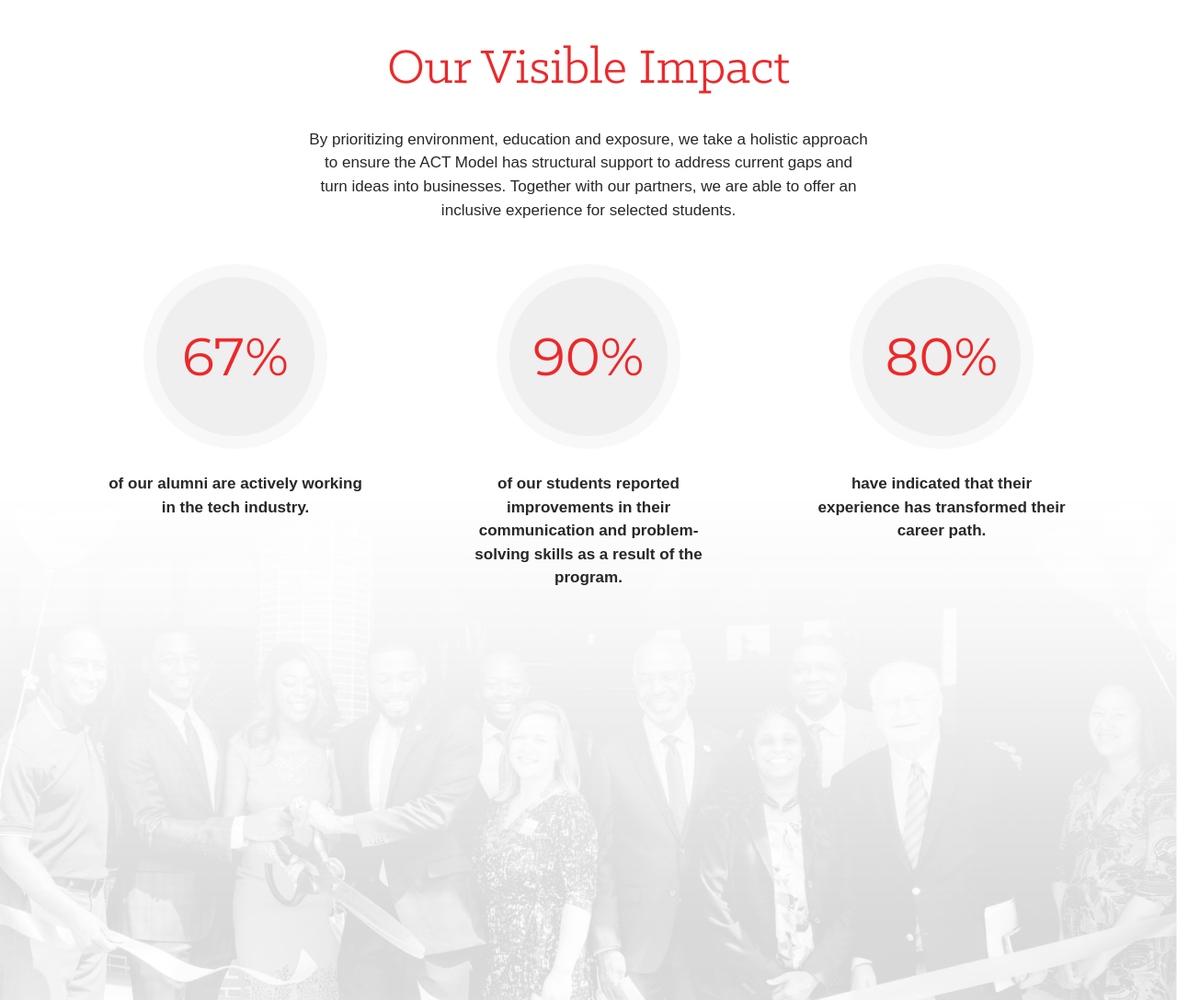
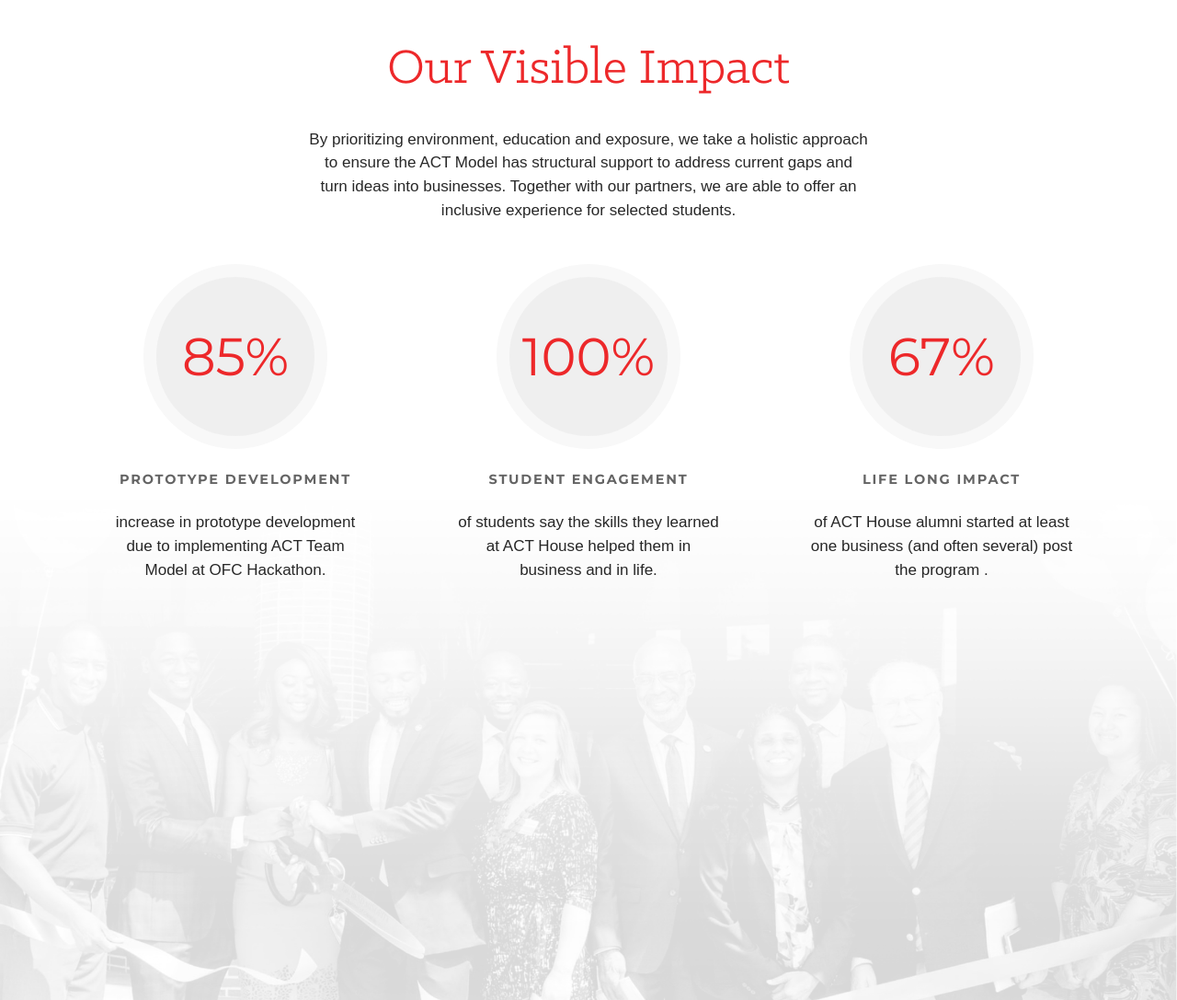
Before and after one commit to russ4stall/act-site, a website: page public/index.html in a window 1280 px wide. Shown: the part 2450-3537 px from the top of the page at 92% size. Drawn offline with nearby package versions, Linux system fonts and the light colour scheme; files that its build step writes are made by us from their sources.

Commit message:
updated stats

```diff
--- a/public/index.html
+++ b/public/index.html
@@ -222,16 +222,19 @@
             </div>
             <div class="stats">
                 <div>
-                    <h1>67%</h1>
-                    <p>of our alumni are actively working in the tech industry.</p>
+                    <h1>85%</h1>
+                    <h5>Prototype Development</h5>
+                    <p>increase in prototype development due to implementing ACT Team Model at OFC Hackathon.</p>
                 </div>
                 <div>
-                    <h1>90%</h1>
-                    <p>of our students reported improvements in their communication and problem-solving skills as a result of the program.</p>
+                    <h1>100%</h1>
+                    <h5>Student Engagement</h5>
+                    <p>of students say the skills they learned at ACT House helped them in business and in life.</p>
                 </div>
                 <div>
-                    <h1>80%</h1>
-                    <p>have indicated that their experience has transformed their career path.</p>
+                    <h1>67%</h1>
+                    <h5>Life Long Impact</h5>
+                    <p>of ACT House alumni started at least one business (and often several) post the program .</p>
                 </div>
             </div>
             <img src="img/img-background-ovi.png" alt="">
--- a/sass/main.scss
+++ b/sass/main.scss
@@ -466,7 +466,8 @@
                 background-color: #efefef;
                 border: 0.25em solid #f8f8f8;
             }
-            p { font-weight: 600; }
+            h5 { font-weight: 600; }
+            //p { font-weight: 600; }
         }
     }
     img { width: 100%; }
```
